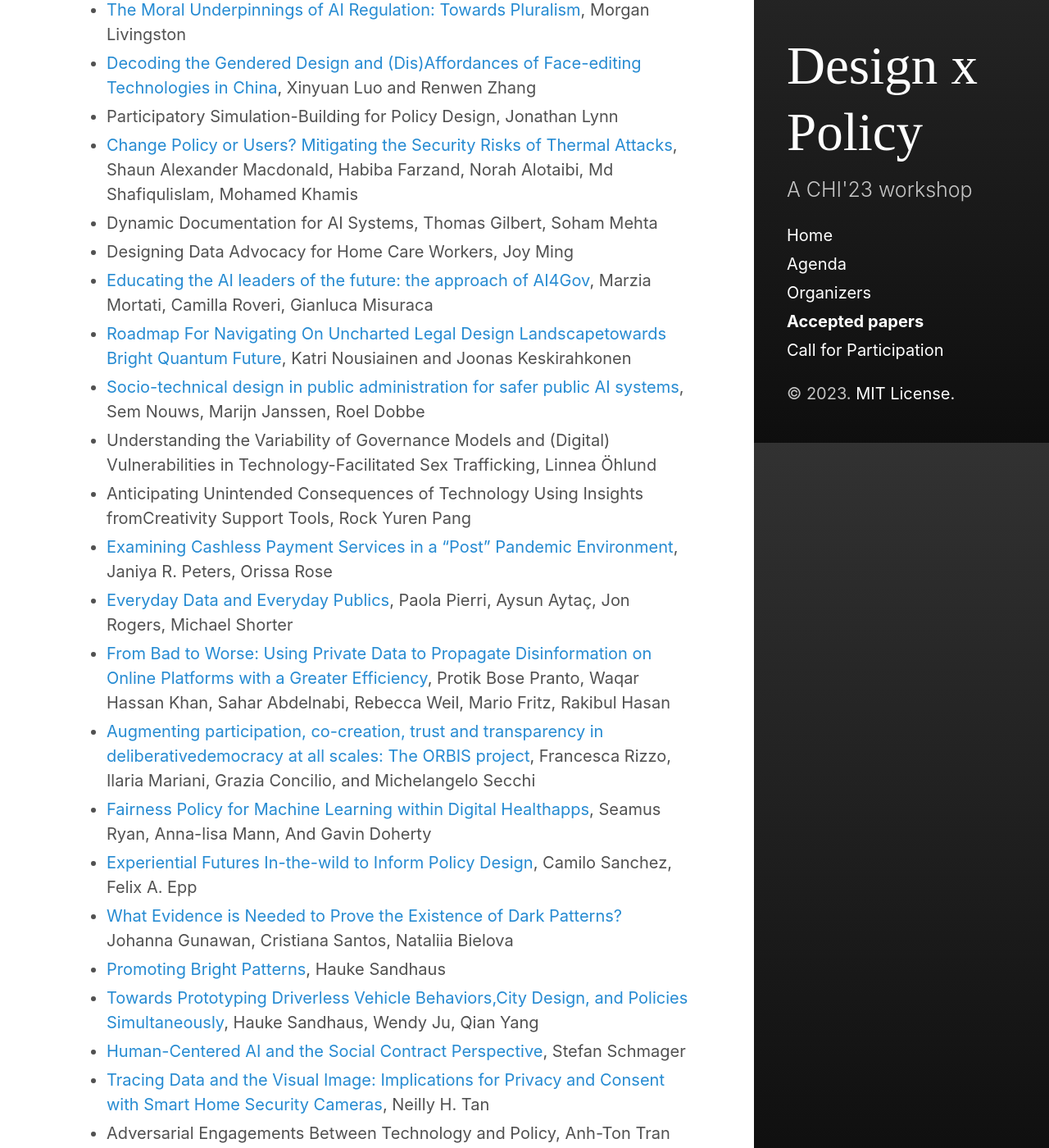
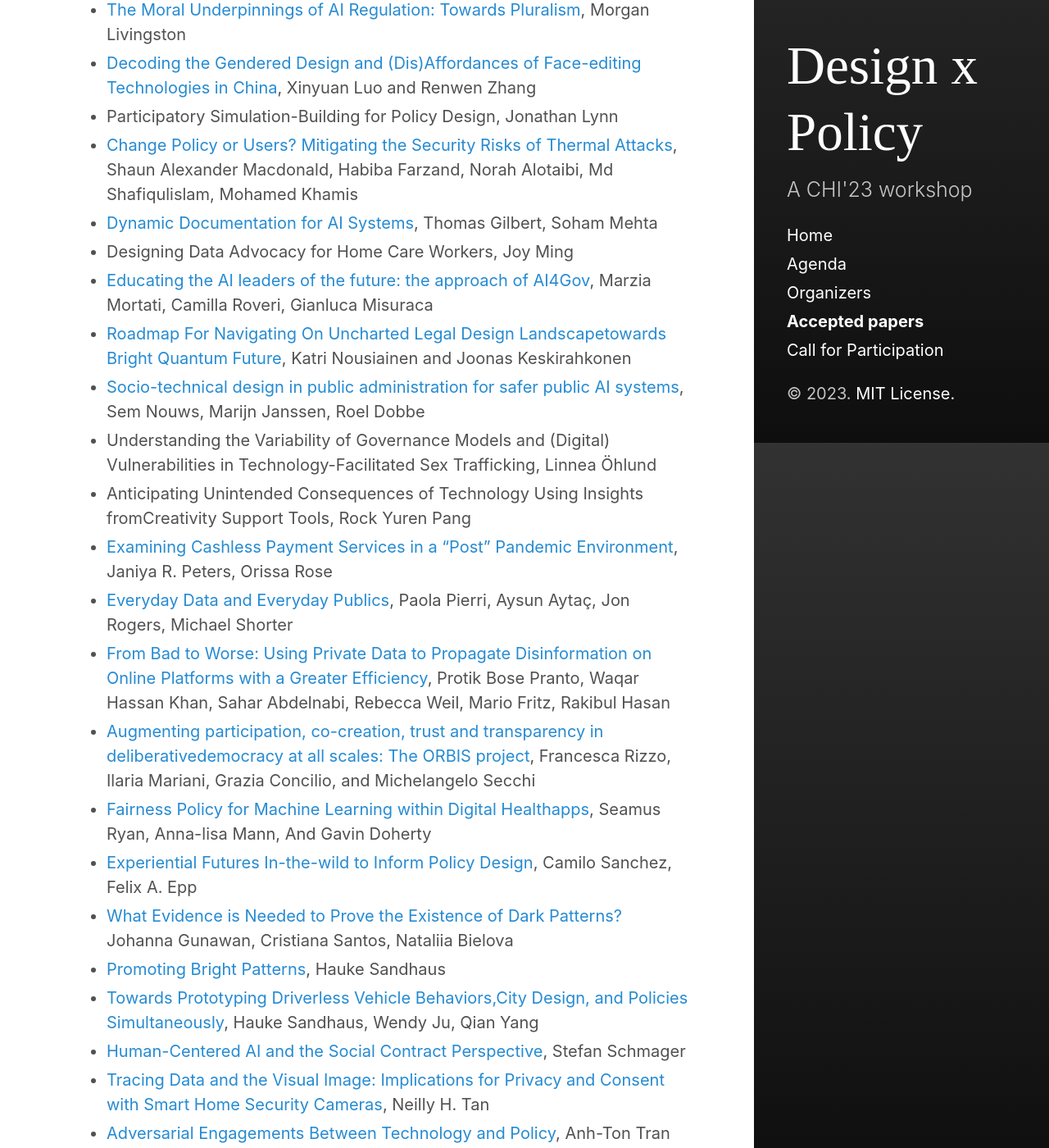
Before and after one commit to yang-qian/designpolicyCHI23, a Jekyll site: the page built from accepted.md, in a window 1280 px wide and 1400 px high, scrolled down 2160 px. Shown: the whole window at 82% size. Built offline with Jekyll 4.4.1, drawn with Linux system fonts in a browser that asks for light colours; part of the change alters nothing that is shown.

```diff
--- a/accepted.md
+++ b/accepted.md
@@ -37,7 +37,7 @@ sidebar_link: true
 - [Decoding the Gendered Design and (Dis)Affordances of Face-editing Technologies in China](https://cornell.box.com/s/vhs5jpot8ltit0kwx326alyywyzkmqla), Xinyuan Luo and Renwen Zhang
 - Participatory Simulation-Building for Policy Design, Jonathan Lynn
 - [Change Policy or Users? Mitigating the Security Risks of Thermal Attacks](https://cornell.box.com/s/hwgvg7wtbkz8oc2kpi549yl5u27v4jhh), Shaun Alexander Macdonald, Habiba Farzand, Norah Alotaibi, Md Shafiqulislam, Mohamed Khamis
-- Dynamic Documentation for AI Systems, Thomas Gilbert, Soham Mehta
+- [Dynamic Documentation for AI Systems](https://arxiv.org/abs/2303.10854), Thomas Gilbert, Soham Mehta
 - Designing Data Advocacy for Home Care Workers, Joy Ming
 - [Educating the AI leaders of the future: the approach of AI4Gov](https://cornell.box.com/s/0x73fywx3tb7q09m2a7u3hd4hoipxxao), Marzia Mortati, Camilla Roveri, Gianluca Misuraca
 - [Roadmap For Navigating On Uncharted Legal Design Landscapetowards Bright Quantum Future](https://cornell.box.com/s/lm0cgmhfdp74ln3xhqsu5iz9nby0f0d1), Katri Nousiainen and Joonas Keskirahkonen
@@ -55,7 +55,7 @@ sidebar_link: true
 - [Towards Prototyping Driverless Vehicle Behaviors,City Design, and Policies Simultaneously](https://cornell.box.com/s/x72191ndbdx4s7tbhbn5pwnwvo3axvn8), Hauke Sandhaus, Wendy Ju, Qian Yang
 - [Human-Centered AI and the Social Contract Perspective](https://cornell.box.com/s/buf84satf3t6ln56wnajfbsc4xg65elq), Stefan Schmager
 - [Tracing Data and the Visual Image: Implications for Privacy and Consent with Smart Home Security Cameras](https://cornell.box.com/s/x5bwn0e031frcig3qa8m8n9064llxvp5), Neilly H. Tan
-- Adversarial Engagements Between Technology and Policy, Anh-Ton Tran
+- [Adversarial Engagements Between Technology and Policy](https://cornell.box.com/s/3tcb8ycqkc0e00n5s37111v1g8nvypzk), Anh-Ton Tran
 - Navigating the Nexus of Technology, Policy, and Societal Impact in context of Kashmir, Asra Sakeen Wani
 - [Thinking Upstream: Ethics and Policy Opportunities in AI Supply Chains](https://arxiv.org/abs/2303.07529), David Gray Widder, Richmond Wong
 - [Epistemic Injustice in Technology and Policy Design: Lessons from New York City’s Heat Complaints System](https://arxiv.org/abs/2303.15468), Mohsin Yousufi, Charlotte Alexander, Nassim Parvin.
```
